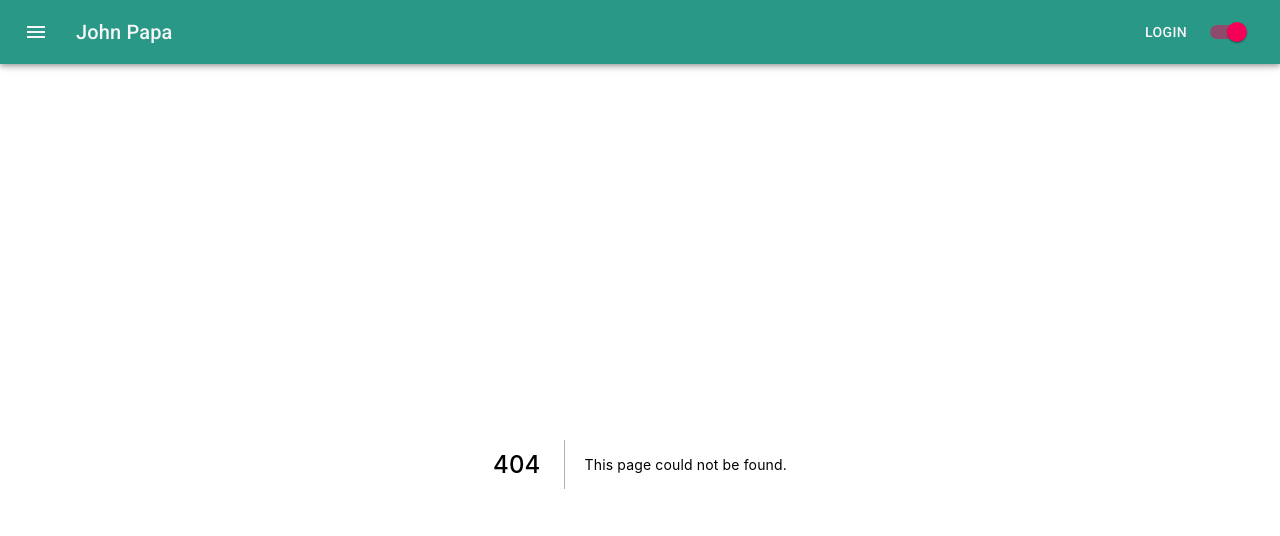
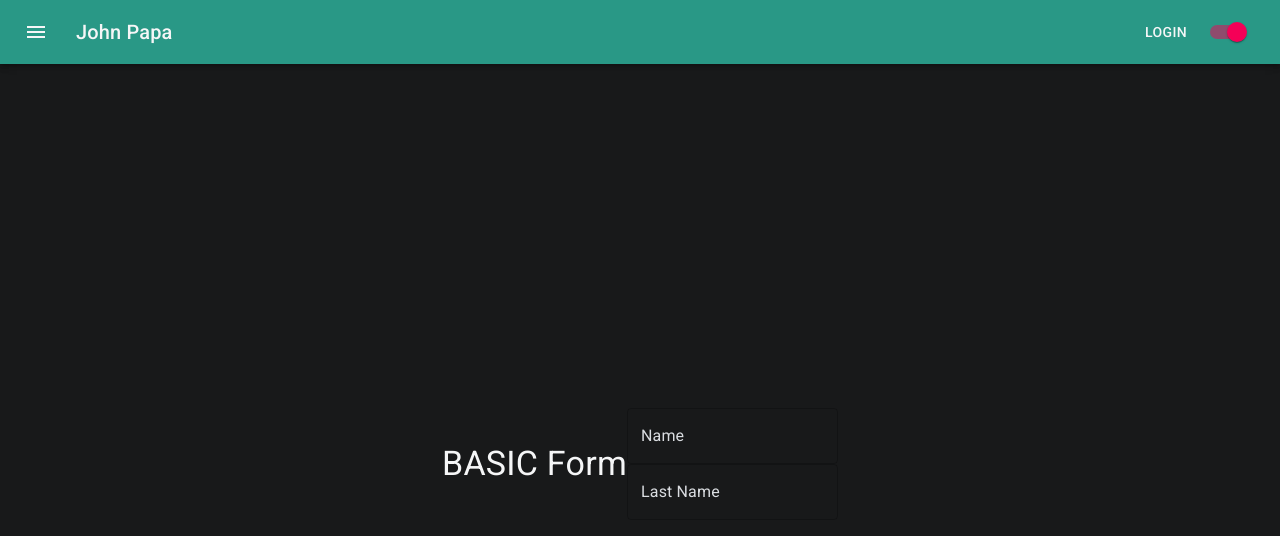
Before and after one commit to RonAlmog/nextjs-blog-mui, a Next.js app: page /demos/counter in a window 1280 px wide. Before the commit this address had no page. Shown: the top 536 px of the page. Built offline with nearby package versions, Linux system fonts and the light colour scheme.

Commit message:
add react hook form

```diff
--- /dev/null
+++ b/components/form/FormInputProps.ts
@@ -0,0 +1,6 @@
+export interface FormInputProps {
+  name: string;
+  control: any;
+  label: string;
+  setValue?: any;
+}
--- a/package.json
+++ b/package.json
@@ -20,7 +20,8 @@
     "next": "12.3.1",
     "next-mdx-remote": "^4.1.0",
     "react": "18.2.0",
-    "react-dom": "18.2.0"
+    "react-dom": "18.2.0",
+    "react-hook-form": "^7.36.1"
   },
   "devDependencies": {
     "@types/node": "18.7.18",
--- /dev/null
+++ b/pages/demos/counter.tsx
@@ -0,0 +1,34 @@
+import Box from "@mui/material/Box/Box";
+import TextField from "@mui/material/TextField";
+import Typography from "@mui/material/Typography";
+import React, { useState } from "react";
+
+type Props = {};
+
+const Counter = (props: Props) => {
+  const [count, setCount] = useState(0);
+
+  return (
+    <div>
+      <Box
+        display="flex"
+        justifyContent="center"
+        alignItems="center"
+        minHeight="100vh"
+      >
+        <Typography variant="h4">BASIC Form</Typography>
+        <form
+          action="
+
+        "
+        >
+          <TextField type="text" label="Name" variant="outlined" />
+          <br />
+          <TextField type="text" label="Last Name" variant="outlined" />
+        </form>
+      </Box>
+    </div>
+  );
+};
+
+export default Counter;
```
Also changed, not shown: components/form/FormInputText.tsx (added, +30 -0 lines), pages/demos/food.tsx (added, +8 -0 lines), 1 other file (tests, documents, lock files or other folders).
